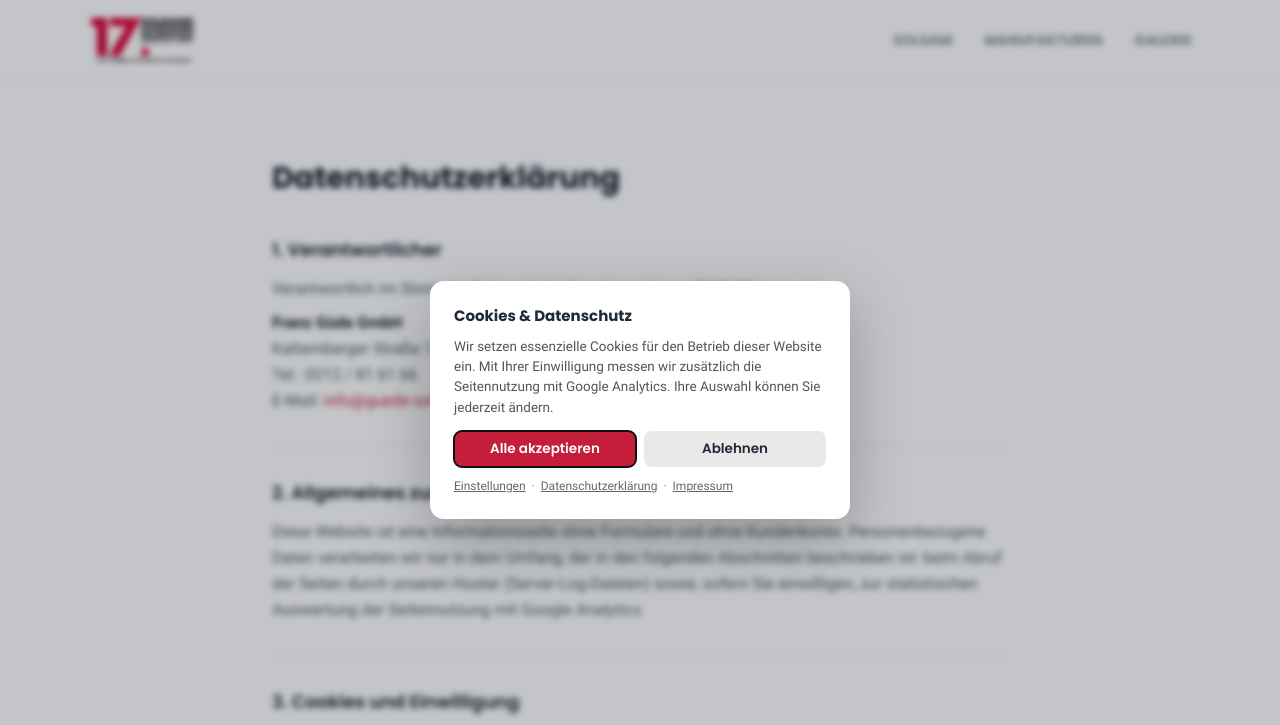
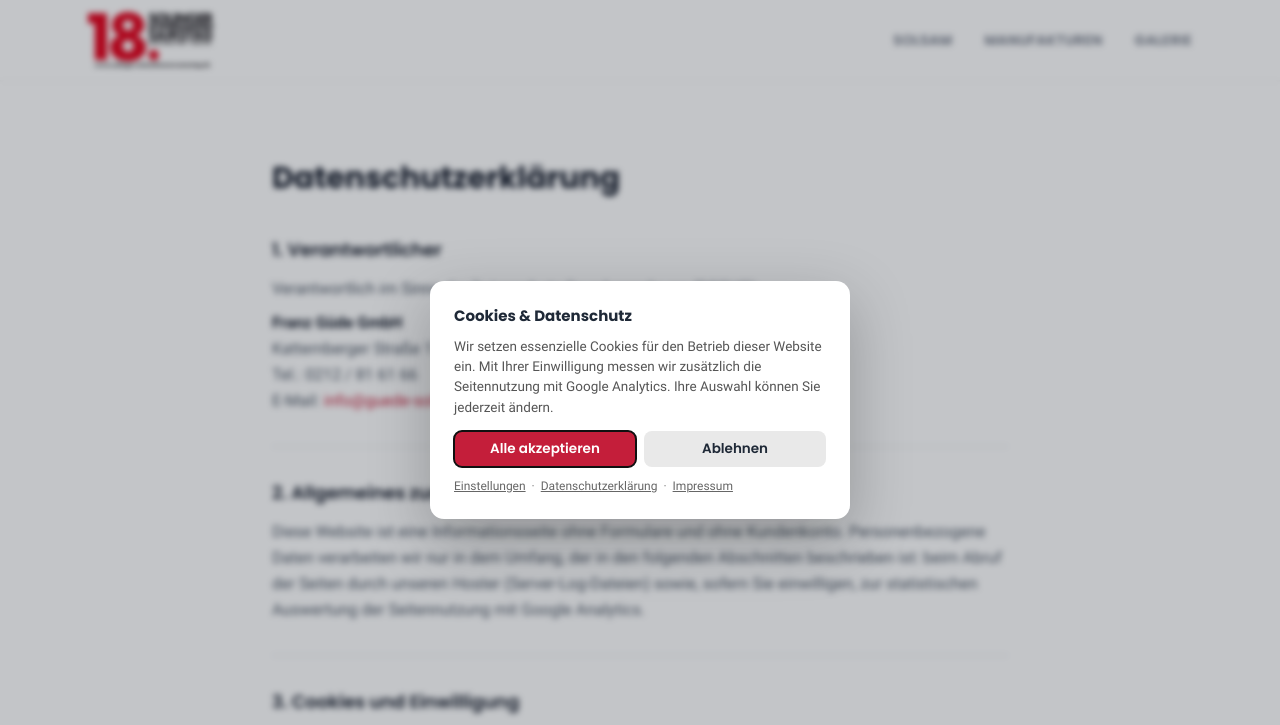
Before and after one commit to 4ddcommunication/solsam, a plain HTML site: page datenschutz.html in a window 1280 px wide. Shown: the top 725 px of the page. Drawn offline with nearby package versions, Linux system fonts and the light colour scheme.

Commit message:
Impressum/Datenschutz nutzen das gemeinsame Logo images/hero.svg (zeigten noch 17.), logo.jpg entfernt, update.sh angepasst
Co-Authored-By: Claude Fable 5.1 <noreply@anthropic.com>

```diff
--- a/datenschutz.html
+++ b/datenschutz.html
@@ -46,7 +46,7 @@
         <div class="max-w-6xl mx-auto px-4 sm:px-6">
             <div class="flex items-center justify-between h-20">
                 <a href="/" class="flex-shrink-0">
-                    <img src="images/logo.jpg" alt="18. Solinger Schneidwaren Samstag" class="h-14 w-auto">
+                    <img src="images/hero.svg" alt="18. Solinger Schneidwaren Samstag" class="h-14 w-auto">
                 </a>
                 <div class="hidden md:flex items-center gap-8">
                     <a href="/" class="font-heading font-semibold text-sm uppercase tracking-wide text-gray-500 hover:text-brand transition-colors">Solsam</a>
@@ -155,7 +155,7 @@
     <!-- Footer -->
     <footer class="py-10 bg-white">
         <div class="max-w-6xl mx-auto px-4 flex flex-col sm:flex-row items-center justify-between gap-4">
-            <img src="images/logo.jpg" alt="Solinger Schneidwaren Samstag" class="h-10 w-auto">
+            <img src="images/hero.svg" alt="Solinger Schneidwaren Samstag" class="h-10 w-auto">
             <div class="flex items-center gap-6 text-sm text-gray-600">
                 <a href="/impressum" class="hover:text-gray-900 transition-colors">Impressum</a>
                 <a href="/datenschutz" class="text-gray-800">Datenschutz</a>
```
Also changed, not shown: impressum.html (+2 -2 lines), index.html (+2 -1 lines), images/logo.jpg (deleted), 1 other file.
